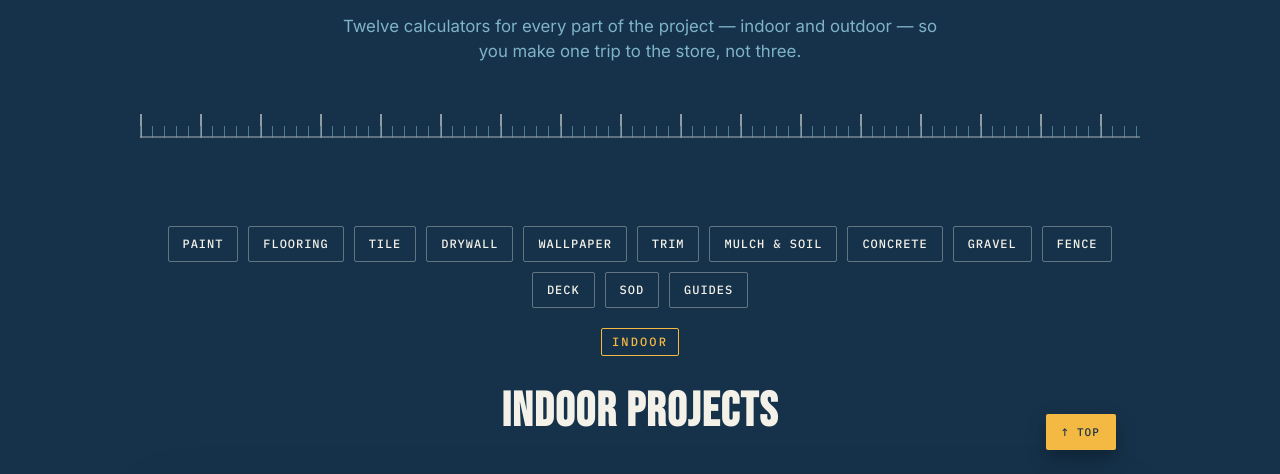
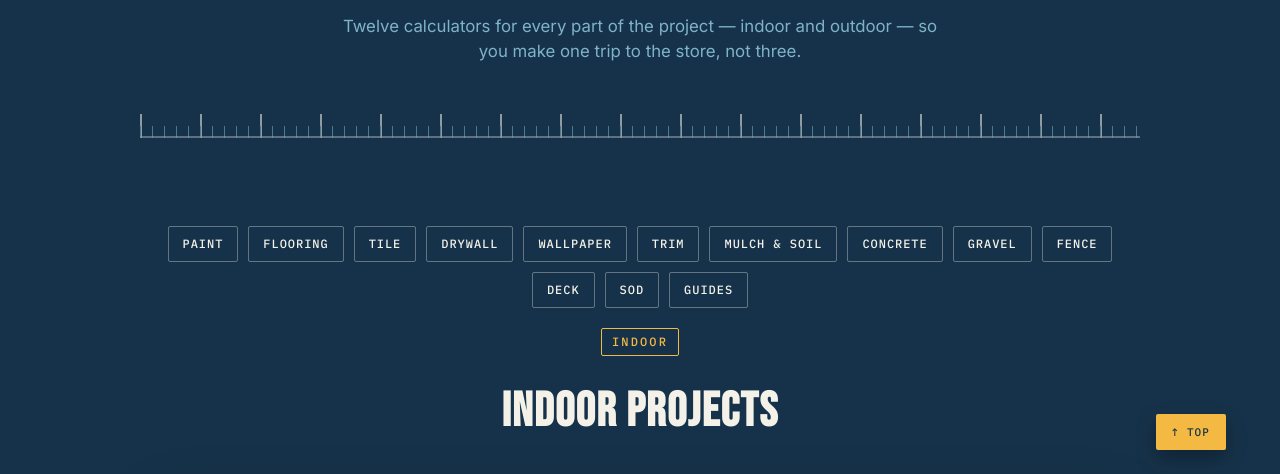
Before and after one commit to alexbenavidez4-gif/calcproject.org, a plain HTML site: page index.html in a window 1280 px wide. Shown: the part 326-800 px from the top of the page. Drawn offline with Linux system fonts and the light colour scheme.

Commit message:
Update index.html

```diff
--- a/index.html
+++ b/index.html
@@ -121,7 +121,7 @@ color:var(--graphite-soft); grid-column:1 / -1;
 footer{ text-align:center; padding:40px 20px 60px; color:var(--cyan); font-size:0.85rem; }
 footer p{max-width:520px; margin:8px auto;}
 .back-to-top{
-position:fixed; bottom:24px; right:max(24px, calc(50vw - 500px + 24px)); z-index:50;
+position:fixed; bottom:24px; right:max(24px, calc(50vw - 586px)); z-index:50;
 font-family:'IBM Plex Mono',monospace; font-size:11px; letter-spacing:0.1em; text-transform:uppercase;
 text-decoration:none; color:var(--navy); background:var(--yellow); padding:10px 16px;
 border-radius:var(--radius); box-shadow:0 8px 20px rgba(0,0,0,0.3);
```
